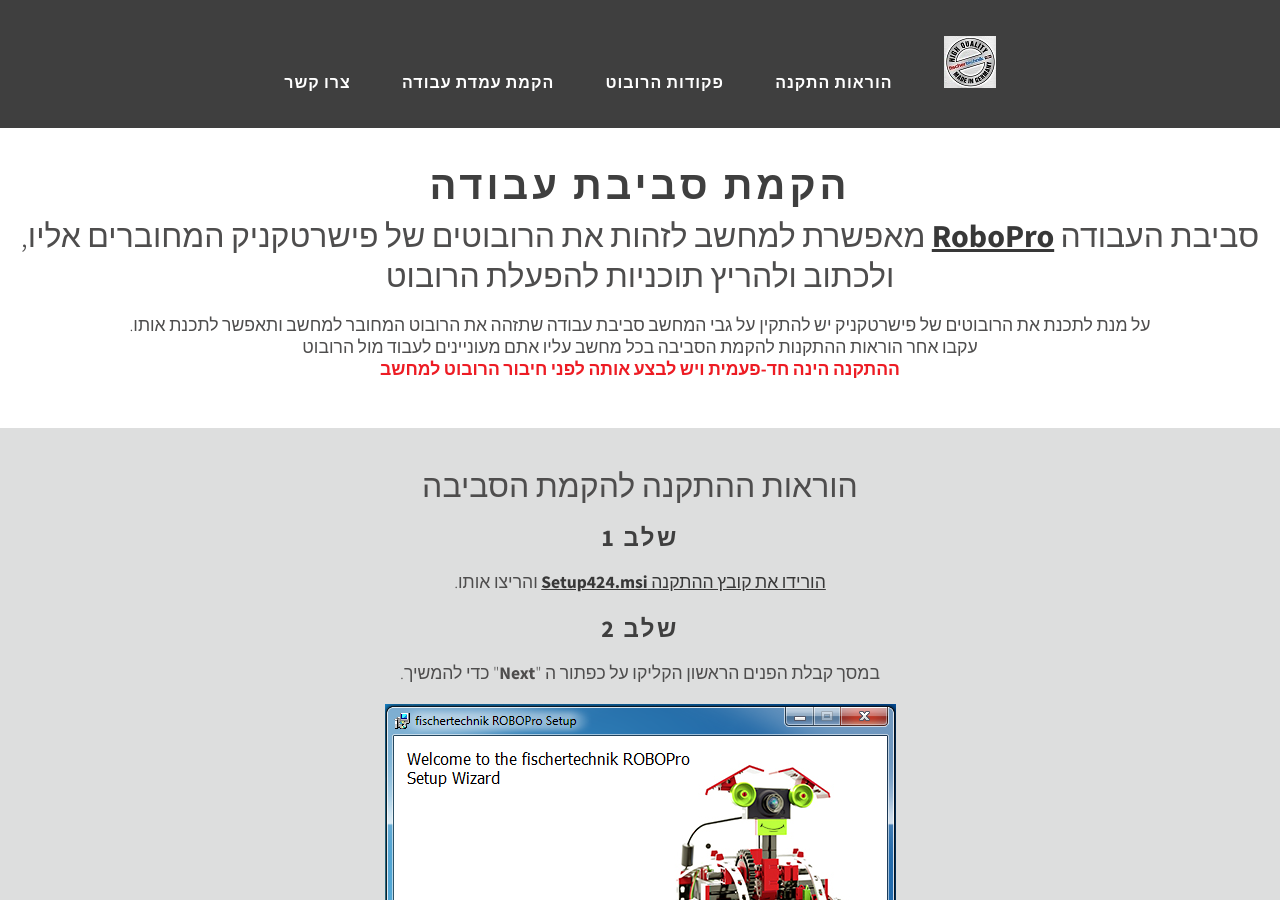
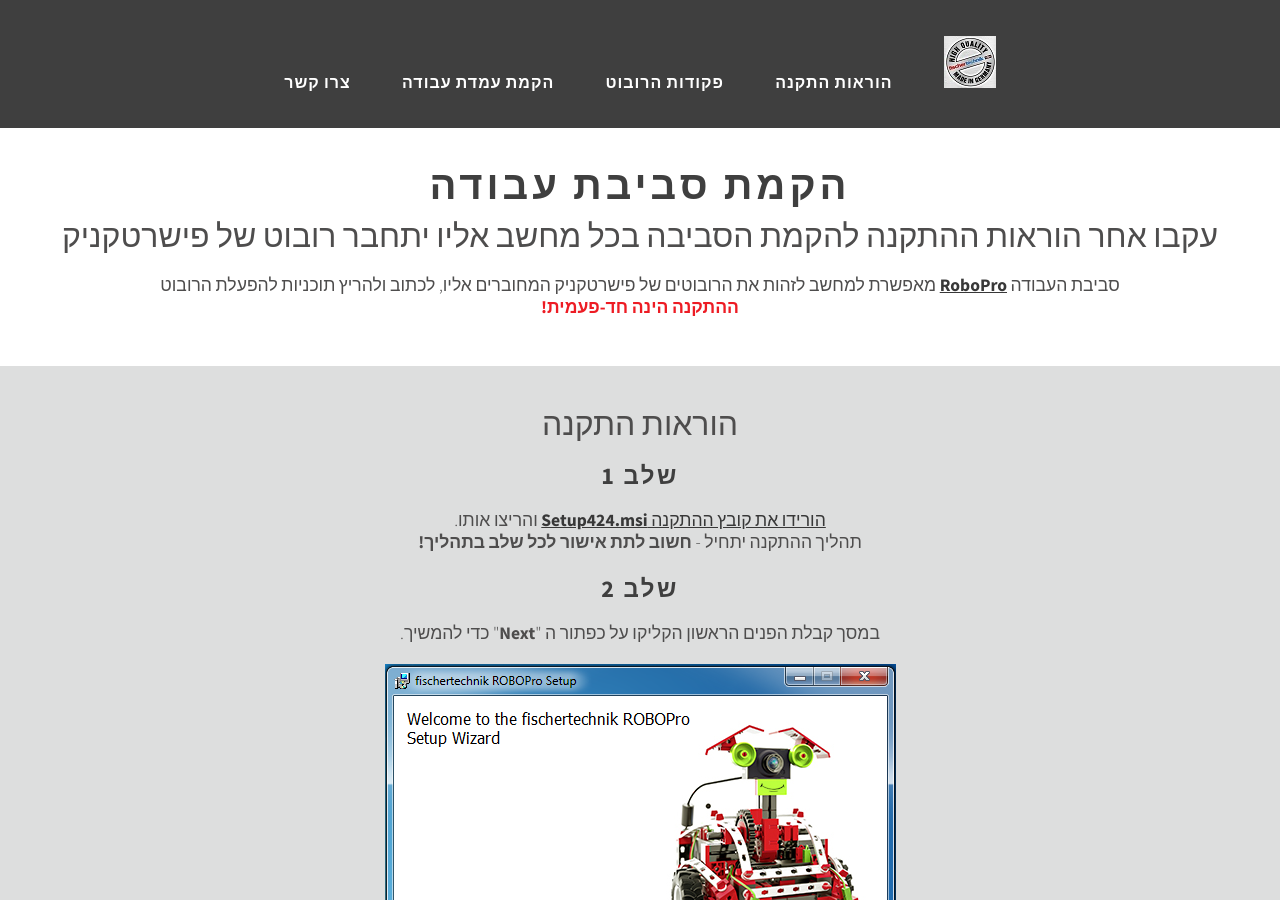
Before and after one commit to adihadas/ftscratch, a Jekyll site: the page workstation.html, which Jekyll copies as it is, in a window 1280 px wide and 900 px high. Built offline with Jekyll 4.4.1, drawn with Linux system fonts in a browser that asks for light colours; some of the changed text lies outside the part shown.

Commit message:
Content Update

```diff
--- a/index.html
+++ b/index.html
@@ -93,7 +93,7 @@
 </div>
 <div class="blockDesc">
 <div class="image"><img src="images/onCounter.png"></div>
-<div class="text"> אירוע זה יופעל כאשר מספר הפולסים הנוכחי השמור בקלט
+<div class="text"> אירוע זה יופעל כאשר המספר הנוכחי השמור בקלט
 המונה C1-C4 יהיה גבוה/נמוך יותר מאשר הערך המוזן<br>
 </div>
 </div>
--- a/workstation.html
+++ b/workstation.html
@@ -32,10 +32,10 @@
 	<div id="featured" class="container">
 		<div class="major">
 			<h2 id="main">הקמת סביבת עבודה</h2>
-			<span class="byline">סביבת העבודה <b><a href="http://www.fischertechnik.de/en/Home/info/computing/ROBO-Pro-Software.aspx/usetemplate-1_column_no_pano/" target="_blank">RoboPro</a></b> מאפשרת למחשב לזהות את הרובוטים של פישרטקניק המחוברים אליו, ולכתוב ולהריץ תוכניות להפעלת הרובוט
-			</span>
+			<span class="byline">עקבו אחר הוראות ההתקנה להקמת הסביבה בכל מחשב אליו יתחבר רובוט של פישרטקניק</span>
 			<div class="title">
-				 <span class="byline">על מנת לתכנת את הרובוטים של פישרטקניק יש להתקין על גבי המחשב סביבת עבודה שתזהה את הרובוט המחובר למחשב ותאפשר לתכנת אותו.<br>עקבו אחר הוראות ההתקנות להקמת הסביבה בכל מחשב עליו אתם מעוניינים לעבוד מול הרובוט</br> <a style="color:rgb(237, 28, 36)"><b><b>ההתקנה הינה חד-פעמית ויש לבצע אותה לפני חיבור הרובוט למחשב</a></b></b></span>
+				 <span class="byline">סביבת העבודה <b><a href="http://www.fischertechnik.de/en/Home/info/computing/ROBO-Pro-Software.aspx/usetemplate-1_column_no_pano/" target="_blank">RoboPro</a></b> מאפשרת למחשב לזהות את הרובוטים של פישרטקניק המחוברים אליו, לכתוב ולהריץ תוכניות להפעלת הרובוט
+				 </br> <a style="color:rgb(237, 28, 36)"><b><b>ההתקנה הינה חד-פעמית!</a></b></b></span>
 			</div>
 		</div>
 	</div>
@@ -43,11 +43,11 @@
 <div id="portfolio-wrapper">
 	<div id="portfolio" class="container">
 		<div class="major">
-			<span class="byline">הוראות ההתקנה להקמת הסביבה</span>
+			<span class="byline">הוראות התקנה</span>
 		</div>
 			 <div class="title">
 				<h2>שלב 1</h2>
-				<span class="byline"><a href="http://www.fischertechnik.de/en/ResourceImage.aspx?raid=10275">הורידו את קובץ ההתקנה <b>Setup424.msi</a></b> והריצו אותו.</span></br>
+				<span class="byline"><a href="http://www.fischertechnik.de/en/ResourceImage.aspx?raid=10275">הורידו את קובץ ההתקנה <b>Setup424.msi</a></b> והריצו אותו.</br>תהליך ההתקנה יתחיל - <b><b>חשוב לתת אישור לכל שלב בתהליך!</b></b></span></br>
 				</div>
 		</div>
 		<div>
@@ -96,7 +96,7 @@
 <div id="featured-wrapper">
 		<div id="contactus" class="major">
 		<h2>חיבור ראשוני של הבקר למחשב</h2>
-			<span class="byline">הנחיות לחיבור ראשוני של הבקר לסביבת העבודה ושדרוג מערכת ההפעלה המותקנת בו</span>
+			<span class="byline">כל בקר חדש מהערכה צריך לעבור שדרוג חד-פעמי על ידי חיבור ראשוני לסביבת העבודה שהתקנו במחשב.<br></span>
 			<div>
 			 <div class="title">
 					<span class="byline">ראשית יש לחבר את הבקר לחשמל - בחיבור לבטריה <a style="color:rgb(237, 28, 36)"><b><b>יש להשתמש בבטריה טעונה במלואה בלבד</b></b></a> - ולהדליק אותו בלחיצה ארוכה על כפתור ההדלקה העגול בבקר<br>
@@ -113,8 +113,9 @@
 					  <a class="image image-centered img"><img src="images/RoboPro Setup 11.png"  alt="" /></a>
 					  <span class="byline">נמתין בסבלנות לסיום תהליך העדכון<b><b> שבסופו ייכבה הבקר</b></b></span><br></br>
 					  <a class="image image-centered img"><img src="images/progress.png"  alt="" /></a>
-					  <span class="byline">ניתן להדליק מחדש את הבקר בלחיצה ארוכה על כפתור ההדלקה העגול</span><br></br>
-					  <span class="byline">כעת חזרו ל<a href="https://adihadas.github.io/ftscratch/#setup">מסך הוראות ההתקנה של <b>FTScratchTXT</b></a> ועקבו אחר המשך השלבים כדי לתכנת בסביבת <b>Scratch</b></span><br><br>
+					  <span class="byline">ניתן להדליק מחדש את הבקר בלחיצה ארוכה על כפתור ההדלקה העגול<br>
+					  <a style="color:rgb(237, 28, 36)"><b><b>סיימתם את תהליך עדכון הבקר החד-פעמי, כעת ניתן לסגור את חלון סביבת העבודה.</a></b></b><br>
+					  חזרו ל<a href="https://adihadas.github.io/ftscratch/#setup">מסך הוראות ההתקנה של <b>FTScratchTXT</b></a> להמשך שלבי העבודה לתכנות בסביבת <b>Scratch</b></span><br><br>
 		</div>
 			למתכנתי RoboPro מומלץ להיעזר בקובץ העזר המלא לתוכנה שהותקן כברירת מחדל ל- C:\Program Files (x86)\ROBOPro\RoboProEN.chm</br>(בסביבת 32 ביט הוא יותקן ל- C:\Program Files\ROBOPro\RoboProEN.chm)</span><br><br>
 			<h2 id="contactus">צרו קשר</h2>
```
